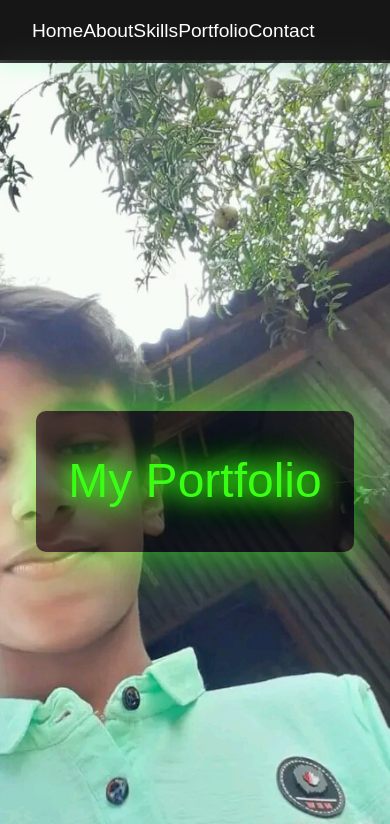
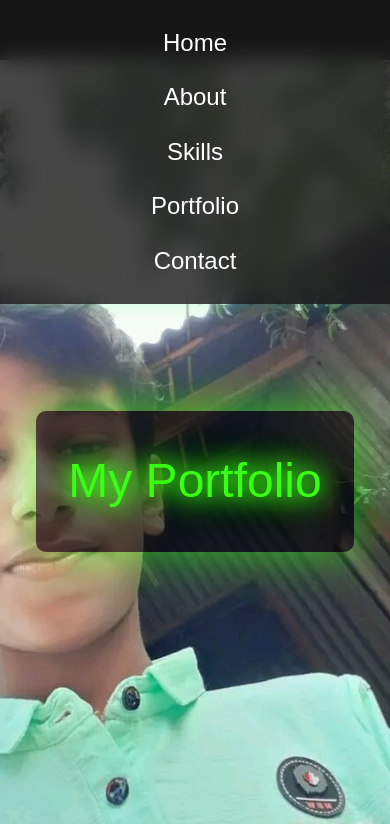
Before and after one commit to Tanjim-tawhid/Protfolio, a plain HTML site: page index.html in a window 390 px wide. Shown: the top 824 px of the page. Drawn offline with Linux system fonts and the light colour scheme.

Commit message:
Update style.css

```diff
--- a/style.css
+++ b/style.css
@@ -11,8 +11,7 @@ body {
   line-height: 1.6;
 }
 
-
-nav{
+nav {
   background: rgba(26, 26, 26, 0.8);
   backdrop-filter: blur(10px);
   padding: 1rem 2rem;
@@ -22,13 +21,19 @@ nav{
   z-index: 100;
   box-shadow: 0 0 20px rgba(0, 255, 128, 0.2);
 }
+
 nav ul {
   display: flex;
   justify-content: space-around;
   list-style: none;
   align-items: center;
+  padding: 0;
+  margin: 0;
 }
 
+nav li {
+  margin: 0;
+}
 
 nav li a {
   color: #fff;
@@ -68,6 +73,7 @@ nav li a:hover::before {
   position: relative;
   text-align: center;
 }
+
 .photo-area::after {
   content: '';
   position: absolute;
@@ -79,6 +85,7 @@ nav li a:hover::before {
   z-index: 1;
   mix-blend-mode: overlay;
 }
+
 .photo-text {
   position: relative;
   z-index: 2;
@@ -95,7 +102,6 @@ nav li a:hover::before {
   text-shadow: 0 0 20px #39ff14, 0 0 30px #39ff14, 0 0 40px #39ff14;
 }
 
-/* Glowing Effect */
 @keyframes glow {
   from {
     box-shadow: 0 0 20px rgba(57, 255, 20, 0.4);
@@ -112,10 +118,10 @@ section {
   border-bottom: 1px solid #333;
   box-shadow: 0 0 20px rgba(0, 255, 128, 0.1);
   transition: all 0.3s ease-in-out;
- background-color: rgba(rgb(0, 229, 255), rgb(4, 203, 238), rgb(0, 162, 255), alpha);
+  background-color: rgba(0, 229, 255, 0.2);
 }
 
-h1{
+h1 {
   font-size: 2.5rem;
   color: #39ff14;
   text-shadow: 0 0 10px #39ff14;
@@ -125,11 +131,26 @@ h1{
 
 #Protfolio ul {
   list-style: square;
+}
 
+@media only screen and (max-width: 768px) {
+  nav {
+    display: flex;
+    flex-direction: column;
+    align-items: center;
   }
-@media only screen and (max-width: 768px){
-  nav{
-    display : flex;
-    flex-direction: column;
+
+  nav ul {
+    flex-direction: column;
+    width: 100%;
+    padding: 0;
+  }
+
+  nav li {
+    margin: 0.5rem 0;
+  }
+
+  nav li a {
+    font-size: 1.5rem;
   }
 }
```
Lines whose indentation alone changed are shown as unchanged.
